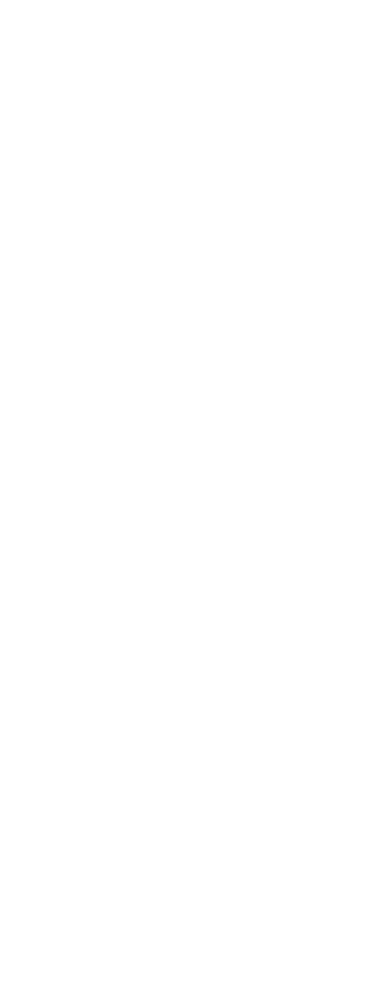
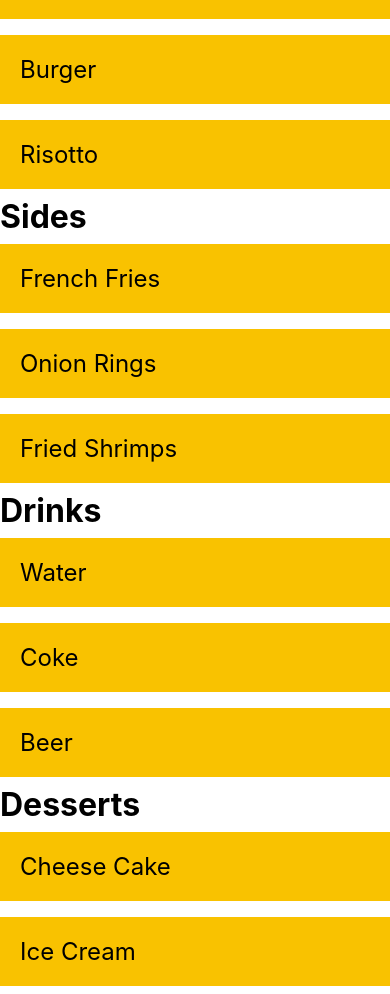
Before and after one commit to ariful4966/react-native-components, a React Native app: screen / in a window 390 px wide. Shown: the part 2200-3194 px from the top of the page. Before the commit the page ends 2103 px from the top, so only its background shows below. Built offline with nearby package versions, Linux system fonts and the light colour scheme.

Commit message:
section List view component

```diff
--- a/App.js
+++ b/App.js
@@ -9,6 +9,7 @@
 import ButtonComponent from './components/ButtonComponent/ButtonComponent';
 import SwitchComponet from './components/SwitchComponent/SwitchComponet';
 import FlatListComponent from './components/FlatListComponent.js/FlatListComponent';
+import SectionListComponent from './components/SectionListComponent/SectionListComponent';
 
 const App = () => {
   return (
@@ -25,6 +26,7 @@
         <SwitchComponet/>
 
         <FlatListComponent/>
+        <SectionListComponent/>
       </ScrollView>
     </SafeAreaView>
   );
--- /dev/null
+++ b/components/SectionListComponent/SectionListComponent.js
@@ -0,0 +1,62 @@
+import React from 'react';
+import {SafeAreaView, SectionList, StyleSheet, Text, View} from 'react-native';
+
+const DATA = [
+  {
+    title: 'Main dishes',
+    data: ['Pizza', 'Burger', 'Risotto'],
+  },
+  {
+    title: 'Sides',
+    data: ['French Fries', 'Onion Rings', 'Fried Shrimps'],
+  },
+  {
+    title: 'Drinks',
+    data: ['Water', 'Coke', 'Beer'],
+  },
+  {
+    title: 'Desserts',
+    data: ['Cheese Cake', 'Ice Cream'],
+  },
+];
+
+const style = StyleSheet.create({
+  item: {
+    backgroundColor: '#f9c200',
+    padding: 20,
+    marginVertical: 8,
+  },
+  header: {
+    fontSize: 32,
+    fontWeight: 'bold',
+  },
+  title: {
+    fontSize: 24,
+  },
+});
+
+const SectionListComponent = () => {
+  const renderHeader = ({section: {title}}) => (
+    <Text style={style.header}>{title}</Text>
+  );
+  const renderItem = ({item}) => <Item title={item} />;
+
+  return (
+    <SafeAreaView>
+      <SectionList
+        sections={DATA}
+        keyExtractor={(item, index) => item + index}
+        renderItem={renderItem}
+        renderSectionHeader={renderHeader}
+      />
+    </SafeAreaView>
+  );
+};
+
+const Item = ({title}) => (
+  <View style={style.item}>
+    <Text style={style.title}>{title}</Text>
+  </View>
+);
+
+export default SectionListComponent;
```
Also changed, not shown: 1 other file (tests, documents, lock files or other folders).
